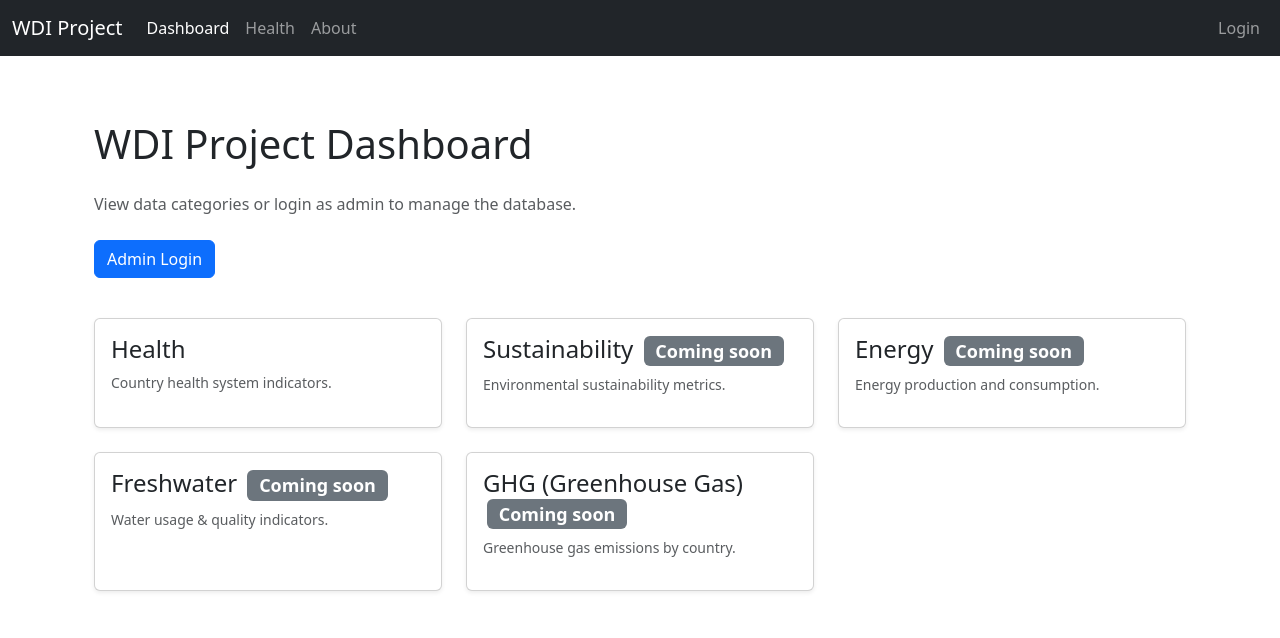
After one commit to s4l1hs/Database-Management-System, a Flask app: page /dashboard in a window 1280 px wide. The commit adds this page. Shown: the top 638 px of the page. Run offline with Flask 3, Linux system fonts and the light colour scheme; parts of the project's set-up code (start-up, migrations or seed data) failed here and were passed over.

Commit message:
Added admin login system, dashboard navigation, and role-based CRUD protection. Updated base layout, improved Health module UI, and cleaned routing structure for consistency. Overall project flow is now organized, secure, and instructor-ready./by gulbahar

```diff
--- /dev/null
+++ b/App/routes/dashboard.py
@@ -0,0 +1,8 @@
+from flask import Blueprint, render_template, session
+
+dashboard_bp = Blueprint("dashboard", __name__)
+
+@dashboard_bp.route("/dashboard")
+def dashboard():
+    is_admin = (session.get("team_no") == 1)
+    return render_template("dashboard.html", is_admin=is_admin)
--- a/App/routes/energy.py
+++ b/App/routes/energy.py
@@ -1,7 +1,8 @@
 from flask import Blueprint, render_template
 from App.db import get_db
+from App.routes.login import admin_required #added for admin control
 
-energy_bp = Blueprint("energy", __name__)
+energy_bp = Blueprint("energy", __name__, url_prefix="/energy")
 
 # =========================================================
 # 1. READ: Basic List (Route: /energy)
--- a/App/routes/freshwater.py
+++ b/App/routes/freshwater.py
@@ -1,8 +1,10 @@
 from flask import Blueprint, render_template
 from App.db import get_db
+from App.routes.login import admin_required #added for admin control
 
 
-freshwater_bp = Blueprint("freshwater", __name__)
+freshwater_bp = Blueprint("freshwater", __name__, url_prefix="/freshwater")
+
 @freshwater_bp.route("/", methods=["GET"])
 def list_freshwater():
     db = get_db()
--- a/App/routes/ghg.py
+++ b/App/routes/ghg.py
@@ -1,7 +1,8 @@
 from flask import Blueprint, render_template
 from App.db import get_db
+from App.routes.login import admin_required #added for admin control
 
-ghg_bp = Blueprint("ghg", __name__)
+ghg_bp = Blueprint("ghg", __name__, url_prefix="/ghg")
 
 @ghg_bp.route("/", methods=["GET"])
 def list_ghg():
--- a/SQL/database.sql
+++ b/SQL/database.sql
@@ -15,7 +15,7 @@ CREATE TABLE students (
     team_no INT DEFAULT 1
 );
 
-INSERT INTO students (student_number, full_name, team_no) VALUES
+INSERT INTO students (student_number, full_name, team_no) VALUES --students table used for admin control
 ('820230313', 'Salih Sefer', 1),
 ('820230334', 'Atahan Evintan', 1),
 ('820230326', 'Fatih Serdar Çakmak', 1),
--- a/frontend/css/templates/about.html
+++ b/frontend/css/templates/about.html
@@ -17,7 +17,6 @@
         <h3 class="fs-4 text-body-emphasis">{{ member.name }}</h3>
         <ul class="list-unstyled">
           <li><span class="fw-semibold">Computer Engineering</span></li>
-          <li><span class="text-muted">{{ member.number }}</span></li>
         </ul>
       </div>
     {% endfor %}
--- a/frontend/css/templates/base.html
+++ b/frontend/css/templates/base.html
@@ -1,40 +1,159 @@
-<!DOCTYPE html>
+<!doctype html>
 <html lang="en">
   <head>
-    <meta charset="UTF-8" />
+    <meta charset="utf-8" />
+    <title>{% block title %}WDI Project{% endblock %}</title>
     <meta name="viewport" content="width=device-width, initial-scale=1" />
 
-    <title>{% block title %}Sustainability Indicators{% endblock %}</title>
-
-    <!-- Bootstrap -->
+    <!-- Bootstrap 5 CSS -->
     <link
-      href="https://cdn.jsdelivr.net/npm/bootstrap@5.3.2/dist/css/bootstrap.min.css"
+      href="https://cdn.jsdelivr.net/npm/bootstrap@5.3.3/dist/css/bootstrap.min.css"
       rel="stylesheet"
     />
-    <script
-      src="https://cdn.jsdelivr.net/npm/bootstrap@5.3.2/dist/js/bootstrap.bundle.min.js"
-    ></script>
 
     <!-- Font Awesome -->
     <link
       rel="stylesheet"
-      href="https://cdnjs.cloudflare.com/ajax/libs/font-awesome/6.5.1/css/all.min.css"
+      href="https://cdnjs.cloudflare.com/ajax/libs/font-awesome/6.5.2/css/all.min.css"
+      crossorigin="anonymous"
+      referrerpolicy="no-referrer"
     />
 
-    <!-- Custom CSS -->
-    <link
-      rel="stylesheet"
-      href="{{ url_for('static', filename='style.css') }}"
-      />
+    {% block extra_head %}{% endblock %}
   </head>
 
-  <body class="bg-light">
+  <body>
 
-    {% include "navbar.html" %}
+    <!-- NAVBAR -->
+    <nav class="navbar navbar-expand-lg navbar-dark bg-dark">
+      <div class="container-fluid">
 
-    <main class="container mt-5 pt-5">
+        <!-- Logo -->
+        <a class="navbar-brand" href="{{ url_for('dashboard.dashboard') }}">
+          WDI Project
+        </a>
+
+        <button
+          class="navbar-toggler"
+          type="button"
+          data-bs-toggle="collapse"
+          data-bs-target="#mainNavbar"
+        >
+          <span class="navbar-toggler-icon"></span>
+        </button>
+
+        <div class="collapse navbar-collapse" id="mainNavbar">
+
+          <!-- Sol Menü -->
+          <ul class="navbar-nav me-auto mb-2 mb-lg-0">
+
+            <!-- Dashboard -->
+            <li class="nav-item">
+              <a
+                class="nav-link {% if request.endpoint and request.endpoint.startswith('dashboard.') %}active{% endif %}"
+                href="{{ url_for('dashboard.dashboard') }}"
+              >
+                Dashboard
+              </a>
+            </li>
+
+            <!-- Health -->
+            <li class="nav-item">
+              <a
+                class="nav-link {% if request.endpoint and request.endpoint.startswith('health.') %}active{% endif %}"
+                href="{{ url_for('health.list_health') }}"
+              >
+                Health
+              </a>
+            </li>
+
+            <!-- Sustainability (opsiyonel kapalıysa kırılmaz) -->
+            {% if 'sustainability.list_sustainability' in navbar_endpoints|default([]) %}
+            <li class="nav-item">
+              <a class="nav-link" href="{{ url_for('sustainability.list_sustainability') }}">
+                Sustainability
+              </a>
+            </li>
+            {% endif %}
+
+            <!-- About -->
+            <li class="nav-item">
+              <a
+                class="nav-link {% if request.endpoint == 'about.about' %}active{% endif %}"
+                href="{{ url_for('about.about') }}"
+              >
+                About
+              </a>
+            </li>
+
+          </ul>
+
+          <!-- Sağ Menü -->
+          <ul class="navbar-nav ms-auto mb-2 mb-lg-0">
+
+            {% if session.get("team_no") == 1 %}
+              <!-- Admin login görünümü -->
+              <li class="nav-item me-2">
+                <span class="navbar-text text-light">
+                  ID: {{ session.get("student_number") }}
+                  <span class="badge bg-warning text-dark ms-1">Admin</span>
+                </span>
+              </li>
+
+              <li class="nav-item">
+                <a class="nav-link" href="{{ url_for('auth.logout') }}">Logout</a>
+              </li>
+
+            {% elif session.get("student_number") %}
+              <!-- Normal kullanıcı login -->
+              <li class="nav-item me-2">
+                <span class="navbar-text text-light">
+                  ID: {{ session.get("student_number") }}
+                </span>
+              </li>
+
+              <li class="nav-item">
+                <a class="nav-link" href="{{ url_for('auth.logout') }}">Logout</a>
+              </li>
+
+            {% else %}
+              <!-- Login yapılmamış -->
+              <li class="nav-item">
+                <a class="nav-link" href="{{ url_for('auth.login') }}">Login</a>
+              </li>
+            {% endif %}
+
+          </ul>
+
+        </div>
+      </div>
+    </nav>
+
+    <!-- Flash Mesajları -->
+    <div class="container mt-3">
+      {% with messages = get_flashed_messages(with_categories=true) %}
+        {% if messages %}
+          {% for category, msg in messages %}
+            <div class="alert alert-{{ category }} alert-dismissible fade show" role="alert">
+              {{ msg }}
+              <button type="button" class="btn-close" data-bs-dismiss="alert"></button>
+            </div>
+          {% endfor %}
+        {% endif %}
+      {% endwith %}
+    </div>
+
+    <!-- Main Content -->
+    <div class="container mt-3 mb-5">
       {% block content %}{% endblock %}
-    </main>
+    </div>
+
+    <!-- Bootstrap JS -->
+    <script
+      src="https://cdn.jsdelivr.net/npm/bootstrap@5.3.3/dist/js/bootstrap.bundle.min.js"
+    ></script>
+
+    {% block extra_js %}{% endblock %}
 
   </body>
 </html>
--- /dev/null
+++ b/frontend/css/templates/dashboard.html
@@ -0,0 +1,107 @@
+{% extends "base.html" %}
+
+{% block title %}Dashboard{% endblock %}
+
+{% block content %}
+<div class="container py-5">
+
+  <h1 class="mb-4">WDI Project Dashboard</h1>
+  <p class="text-muted mb-4">
+    View data categories or login as admin to manage the database.
+  </p>
+
+  <div class="mb-4">
+    {% if session.get("team_no")|int == 1 %}
+      <div class="alert alert-success">
+        Logged in as admin (ID: {{ session.get("student_number") }}).
+      </div>
+      <a href="{{ url_for('auth.logout') }}" class="btn btn-outline-danger mb-3">
+        Logout
+      </a>
+    {% else %}
+      <a href="{{ url_for('auth.login') }}" class="btn btn-primary mb-3">
+        Admin Login
+      </a>
+    {% endif %}
+  </div>
+
+  <div class="row g-4">
+
+    <!-- Health: ÇALIŞIYOR -->
+    <div class="col-md-4">
+      <a href="{{ url_for('health.list_health') }}" class="text-decoration-none">
+        <div class="card shadow-sm h-100">
+          <div class="card-body">
+            <h4 class="card-title">Health</h4>
+            <p class="text-muted small">
+              Country health system indicators.
+            </p>
+          </div>
+        </div>
+      </a>
+    </div>
+
+    <!-- Sustainability: ŞİMDİLİK PASİF -->
+    <div class="col-md-4">
+      <div class="card shadow-sm h-100">
+        <div class="card-body">
+          <h4 class="card-title">
+            Sustainability
+            <span class="badge bg-secondary ms-1">Coming soon</span>
+          </h4>
+          <p class="text-muted small">
+            Environmental sustainability metrics.
+          </p>
+        </div>
+      </div>
+    </div>
+
+    <!-- Energy: ŞİMDİLİK PASİF -->
+    <div class="col-md-4">
+      <div class="card shadow-sm h-100">
+        <div class="card-body">
+          <h4 class="card-title">
+            Energy
+            <span class="badge bg-secondary ms-1">Coming soon</span>
+          </h4>
+          <p class="text-muted small">
+            Energy production and consumption.
+          </p>
+        </div>
+      </div>
+    </div>
+
+    <!-- Freshwater: ŞİMDİLİK PASİF -->
+    <div class="col-md-4">
+      <div class="card shadow-sm h-100">
+        <div class="card-body">
+          <h4 class="card-title">
+            Freshwater
+            <span class="badge bg-secondary ms-1">Coming soon</span>
+          </h4>
+          <p class="text-muted small">
+            Water usage & quality indicators.
+          </p>
+        </div>
+      </div>
+    </div>
+
+    <!-- GHG: ŞİMDİLİK PASİF -->
+    <div class="col-md-4">
+      <div class="card shadow-sm h-100">
+        <div class="card-body">
+          <h4 class="card-title">
+            GHG (Greenhouse Gas)
+            <span class="badge bg-secondary ms-1">Coming soon</span>
+          </h4>
+          <p class="text-muted small">
+            Greenhouse gas emissions by country.
+          </p>
+        </div>
+      </div>
+    </div>
+
+  </div>
+
+</div>
+{% endblock %}
```
Also changed, not shown: App/routes/__init__.py (+11 -9 lines), App/routes/health.py (+40 -25 lines), App/routes/login.py (added, +52 -0 lines), App/routes/sustainability.py (+9 -6 lines), frontend/css/templates/health_form.html (added, +142 -0 lines), frontend/css/templates/health_list.html (+23 -4 lines), frontend/css/templates/login.html (added, +44 -0 lines).
